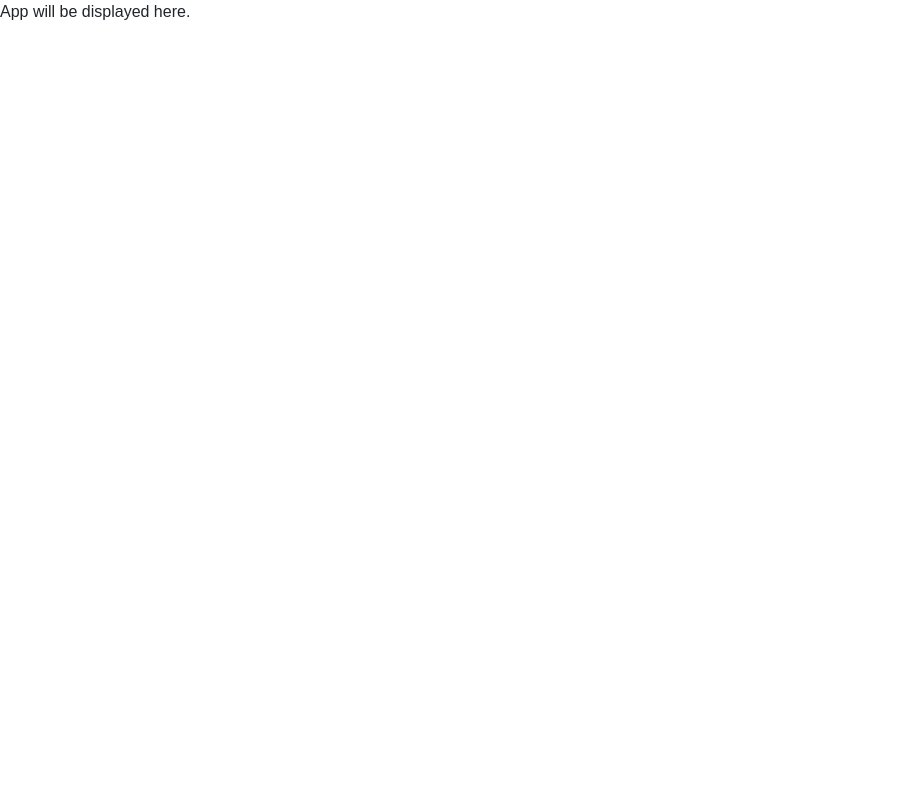
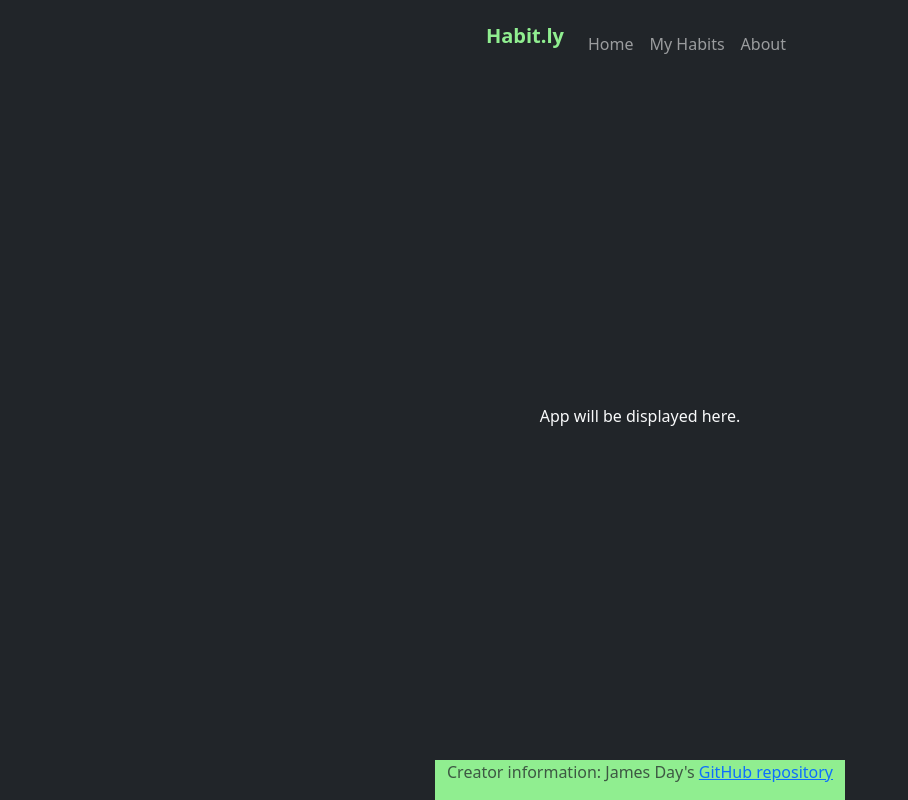
Before and after one commit to James-820/startup, a React (Vite) app: page / in a window 1280 px wide. Shown: the whole page, without its empty margins (0-908 px from the left). Built offline with nearby package versions, Linux system fonts and the light colour scheme.

Commit message:
I am frustrated and depressed

```diff
--- a/index.html
+++ b/index.html
@@ -3,7 +3,7 @@
 
     <head>
         <meta charset="utf-8"/>
-        <link rel="icon" href="/public/James_Profile_Pic.webp">
+        <link rel="icon" href="/James_Profile_Pic.webp">
         <meta name="viewport" content="width=device-width, initial-scale=1" />
         <!--<meta name="theme-color" content="#000000" />-->
         <title>Habit.ly</title>
--- a/src/app.CSS
+++ b/src/app.CSS
@@ -1,34 +1,34 @@
-* {
-    /*this is pretty much a placeholder for now*/
-    font-family: sans-serif;
+.body {
+    display: flex;
+    flex-direction: column;
+    justify-content: center;
+    align-items: center;
+    min-height: 100vh;
 }
 
-body {
-    min-height: 100vh;
-    display: flex;
-    flex-direction: column;
+header {
+    flex: 0;
+}
+
+.navbar-brand {
+    color: lightgreen;
+    font-weight: bold;
+}
+
+.navbar-brand:hover {
+    color: darkgreen;
+    background-color: lightgreen;
 }
 
 main {
     flex: 1;
     display: flex;
     flex-direction: column;
+    justify-content: center;
     align-items: center;
-    justify-content: center;
 }
 
-div.card {
-    width: 500px;
+footer {
     background-color: lightgreen;
+    flex: 0;
 }
-
-div.card-body {
-    display: flex;
-    flex-direction: column;
-    row-gap: 1em;
-}
-
-#submit-btn {
-    align-self: center;
-    background-color: darkslategray;
-}
--- a/src/app.jsx
+++ b/src/app.jsx
@@ -3,5 +3,40 @@ import 'bootstrap/dist/css/bootstrap.min.css';
 import './app.css';
 
 export default function App() {
-    return <div className='body'>App will be displayed here.</div>
+    return (
+        <div className='body bg-dark text-light'>
+            <header className='sticky-top'>
+                <nav className='navbar navbar-dark navbar-expand-lg'>
+                    <div className='navbar-brand'>Habit.ly</div>
+                    <div className='collapse navbar-collapse'>
+                    <menu className='navbar-nav'>
+                        <li className='nav-item'>
+                            <a className='nav-link' href="index.html">
+                                Home
+                            </a>
+                        </li>
+                        <li className='nav-item'>
+                            <a className='nav-link' href="habits.html">
+                                My Habits
+                            </a>
+                        </li>
+                        <li className='nav-item'>
+                            <a className='nav-link' href="about.html">
+                                About
+                            </a>
+                        </li>
+                    </menu>
+                    </div>
+                </nav>
+            </header>
+
+            <main>App will be displayed here.</main>
+
+            <footer className='sticky-bottom'>
+                <div className="container-fluid">
+                    <p className="text-muted">Creator information: James Day's <a href="https://github.com/James-820/startup">GitHub repository</a></p>
+                </div>
+            </footer>
+        </div>
+    );
 }
```
Also changed, not shown: 1 other file (tests, documents, lock files or other folders).
